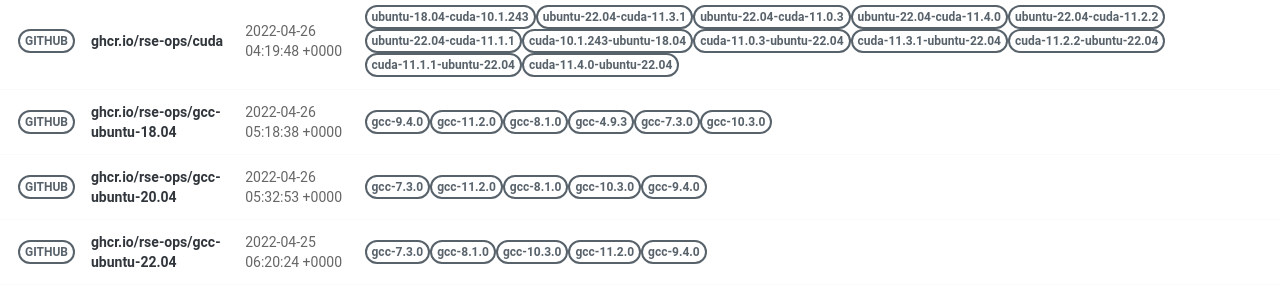
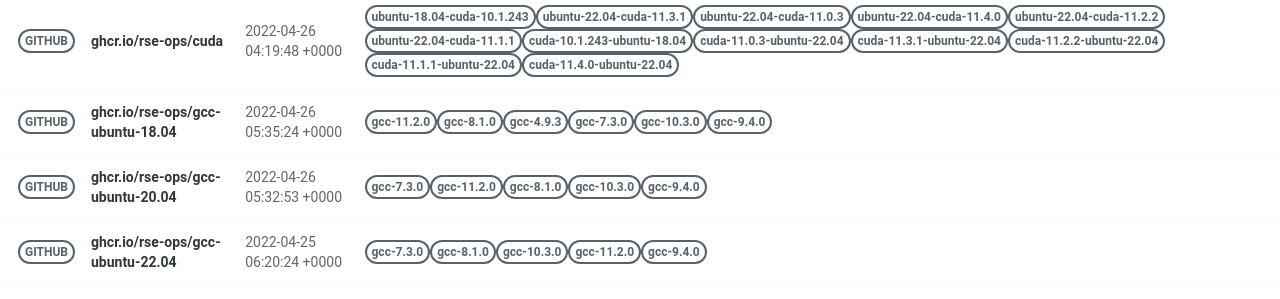
Before and after one commit to rse-ops/docker-images, a Jekyll site: the page built from pages/index.md, in a window 1280 px wide. Shown: the part 502-801 px from the top of the page. Built offline with Jekyll 4.4.1, drawn with Linux system fonts in a browser that asks for light colours; nearby versions of some CDN libraries.

Commit message:
Automated push to update library 2022-04-26

```diff
--- a/_library/ghcr.io-rse-ops-gcc-ubuntu-18.04.md
+++ b/_library/ghcr.io-rse-ops-gcc-ubuntu-18.04.md
@@ -1,14 +1,11 @@
 ---
 layout: container
 name: ghcr.io/rse-ops/gcc-ubuntu-18.04
-updated_at: 2022-04-26 05:18:38.921146
+updated_at: 2022-04-26 05:35:24.657453
 
 
 container_url: https://github.com/orgs/rse-ops/packages/container/package/gcc-ubuntu-18.04
 versions:
- - tag: gcc-9.4.0
-   dockerfile: https://github.com/rse-ops/docker-images/blob/main/ubuntu/gcc/Dockerfile
-   manifest: https://crane.ggcr.dev/manifest/ghcr.io/rse-ops/gcc-ubuntu-18.04:gcc-9.4.0
  - tag: gcc-11.2.0
    dockerfile: https://github.com/rse-ops/docker-images/blob/main/ubuntu/gcc/Dockerfile
    manifest: https://crane.ggcr.dev/manifest/ghcr.io/rse-ops/gcc-ubuntu-18.04:gcc-11.2.0
```
Also changed, not shown: other parts of _library/ghcr.io-rse-ops-gcc-ubuntu-18.04.md (+3 -0 lines).
